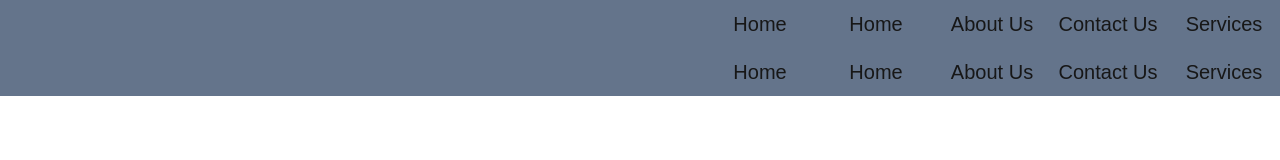
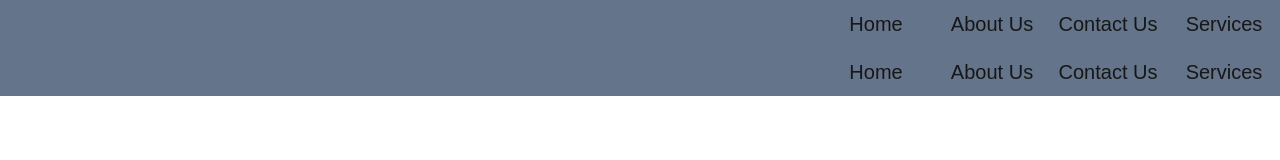
Before and after one commit to FahadAbdulQayyum/NextJSs, a Next.js app: page /Navbar in a window 1280 px wide. Shown: the top 160 px of the page. Built offline with nearby package versions, Linux system fonts and the light colour scheme.

Commit message:
created button removed

```diff
--- a/src/app/Navbar/DesktopNavLinks.tsx
+++ b/src/app/Navbar/DesktopNavLinks.tsx
@@ -6,7 +6,7 @@ function DesktopNavLinks() {
         <ul className="absolute right-0 flex flex-row space-x-1">
             <li className="text-xl hover:bg-slate-800 hover:text-white w-28 text-center p-[6.5px] hover:transition-opacity duration-500 hover:cursor-pointer rounded-md">
                 <Button>
-                    <Link href="/">Home</Link>
+                    <Link href="/"></Link>
                 </Button>
             </li>
             <li className="text-xl hover:bg-slate-800 hover:text-white w-28 text-center p-[6.5px] hover:transition-opacity duration-500 hover:cursor-pointer rounded-md">
```
